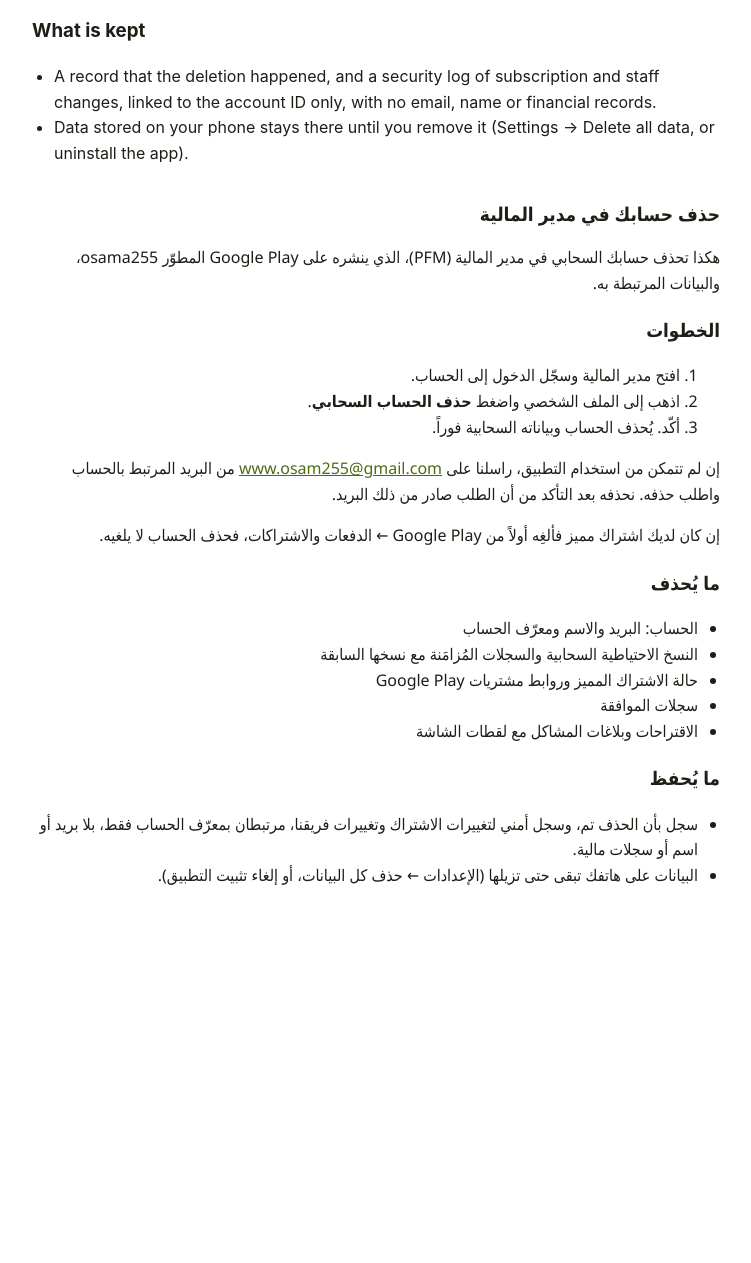
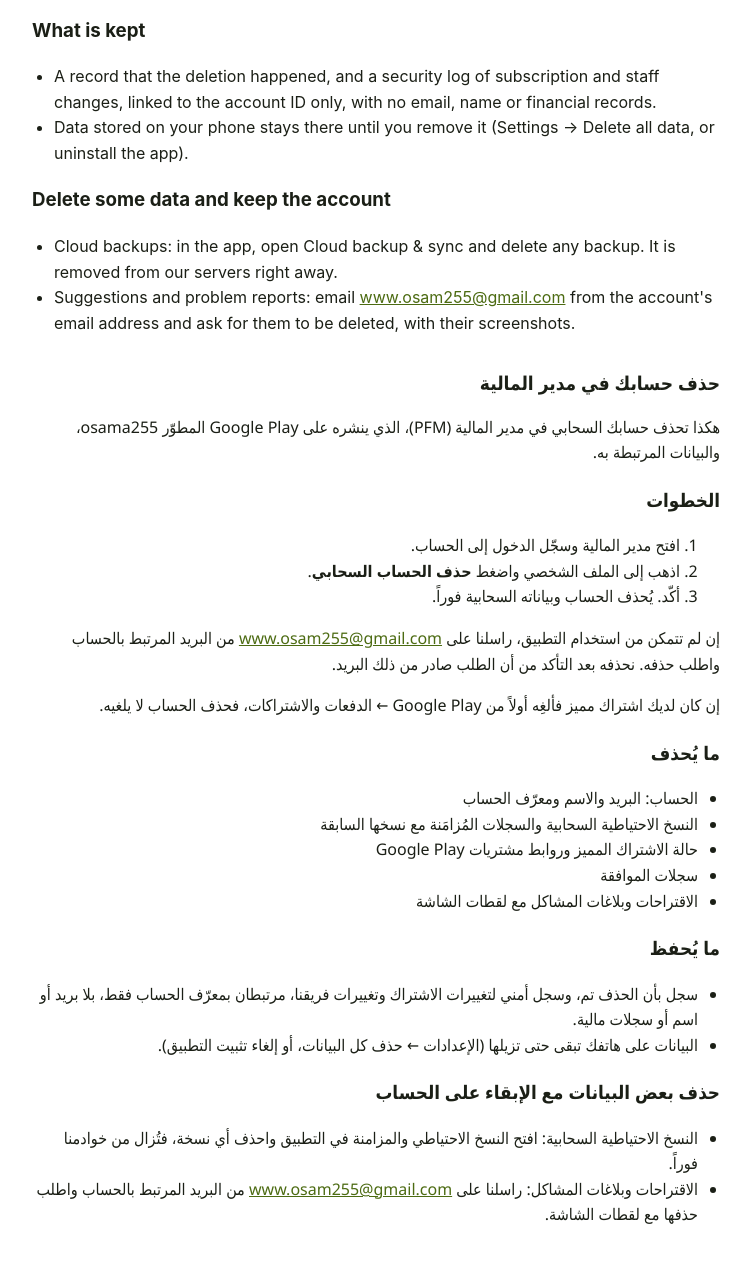
Before and after one commit to Osama2550/privacy_policy-PFM, a plain HTML site: page index.html in a window 1280 px wide. Shown: the part 9467-10730 px from the top of the page, without its empty margins (264-1015 px from the left). Before the commit the page ends 10452 px from the top, so only its background shows below. Drawn offline with Linux system fonts and the light colour scheme.

Commit message:
Privacy policy: how to delete some data without deleting the account

```diff
--- a/index.html
+++ b/index.html
@@ -156,6 +156,13 @@
     account ID only, with no email, name or financial records.</li>
     <li>Data stored on your phone stays there until you remove it (Settings → Delete all data, or uninstall the app).</li>
   </ul>
+  <h3 id="delete-some-data">Delete some data and keep the account</h3>
+  <ul>
+    <li>Cloud backups: in the app, open Cloud backup &amp; sync and delete any backup. It is removed from our servers
+    right away.</li>
+    <li>Suggestions and problem reports: email <a href="mailto:www.osam255@gmail.com">www.osam255@gmail.com</a> from the account's email
+    address and ask for them to be deleted, with their screenshots.</li>
+  </ul>
   <div lang="ar" dir="rtl">
   <h2>حذف حسابك في مدير المالية</h2>
   <p>هكذا تحذف حسابك السحابي في مدير المالية (PFM)، الذي ينشره على Google Play المطوّر osama255، والبيانات المرتبطة به.</p>
@@ -181,6 +188,12 @@
     <li>سجل بأن الحذف تم، وسجل أمني لتغييرات الاشتراك وتغييرات فريقنا، مرتبطان بمعرّف الحساب فقط، بلا بريد أو اسم أو سجلات مالية.</li>
     <li>البيانات على هاتفك تبقى حتى تزيلها (الإعدادات ← حذف كل البيانات، أو إلغاء تثبيت التطبيق).</li>
   </ul>
+  <h3>حذف بعض البيانات مع الإبقاء على الحساب</h3>
+  <ul>
+    <li>النسخ الاحتياطية السحابية: افتح النسخ الاحتياطي والمزامنة في التطبيق واحذف أي نسخة، فتُزال من خوادمنا فوراً.</li>
+    <li>الاقتراحات وبلاغات المشاكل: راسلنا على <a href="mailto:www.osam255@gmail.com">www.osam255@gmail.com</a> من البريد المرتبط بالحساب واطلب
+    حذفها مع لقطات الشاشة.</li>
+  </ul>
   </div>
 </section>
 </div>
```
